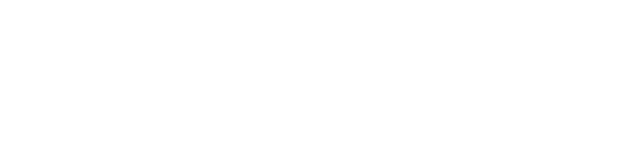
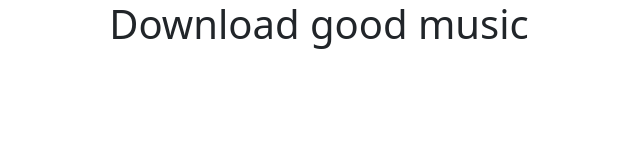
Before and after one commit to IKcracker/coursera_tests, a plain HTML site: page index.html in a window 1280 px wide. Shown: the whole page, without its empty margins (321-961 px from the left). Drawn offline with Linux system fonts and the light colour scheme.

Commit message:
Update index.html

```diff
--- a/index.html
+++ b/index.html
@@ -11,7 +11,12 @@
 </head>
 <body>
 
+   <div class="container">
+    <div class="row">
+        <h1>Download good music</h1>
 
+    </div>
+   </div>
 
 
     <script src="/bootstrap/js/bootstrap.js"></script>
```
